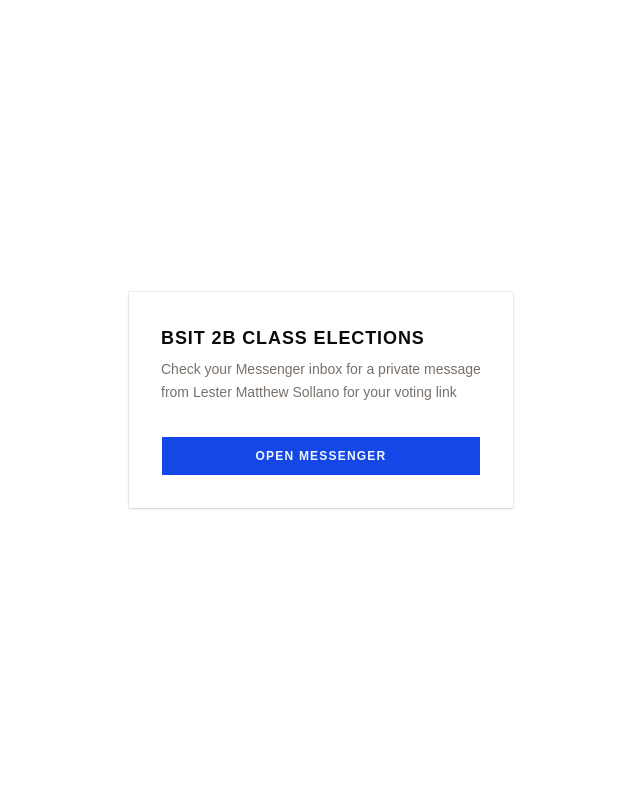
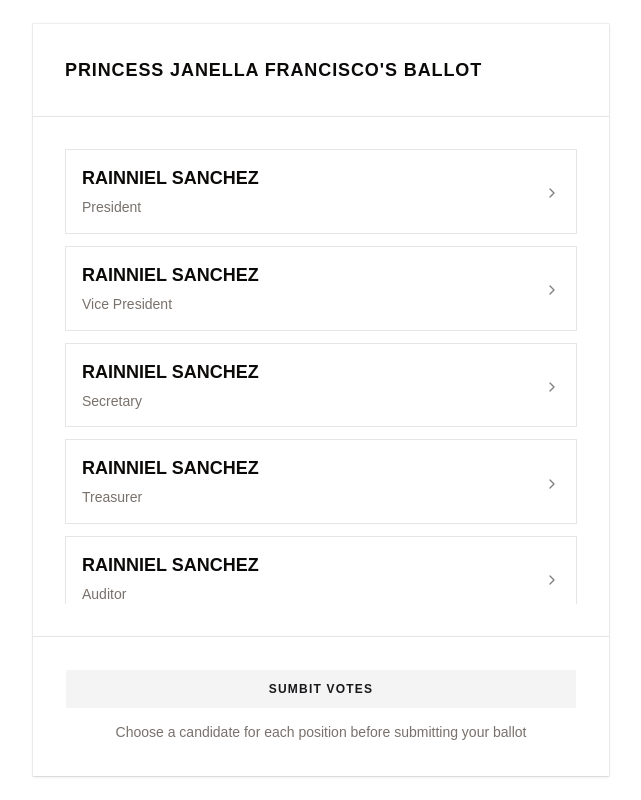
Before and after one commit to lestersollano/bsit-2b-election, a React (Vite) app: page /voter/1 in a window 1280 px wide. Shown: the whole page, without its empty margins (319-960 px from the left). Built offline with nearby package versions, Linux system fonts and the light colour scheme.

Commit message:
ready for deployment

```diff
--- a/package.json
+++ b/package.json
@@ -9,7 +9,9 @@
         "lint": "eslint .",
         "format": "prettier --write \"**/*.{ts,tsx}\"",
         "typecheck": "tsc --noEmit",
-        "preview": "vite preview --port 8080"
+        "preview": "vite preview",
+        "deploy": "gh-pages -d dist",
+        "predeploy": "pnpm run build"
     },
     "dependencies": {
         "@base-ui/react": "^1.6.0",
@@ -35,6 +37,7 @@
         "eslint": "^10",
         "eslint-plugin-react-hooks": "^7.1.1",
         "eslint-plugin-react-refresh": "^0.5.2",
+        "gh-pages": "^6.3.0",
         "globals": "^17",
         "prettier": "^3.8.3",
         "prettier-plugin-tailwindcss": "^0.8.0",
--- a/src/Primer.tsx
+++ b/src/Primer.tsx
@@ -71,9 +71,9 @@
                         <strong>10:00 AM</strong>.
                         <br />
                         <br />
-                        Regardless if you vote or not, all existing votes before
-                        July 21, 2026 12:00 AM will be the basis for the winners
-                        of each position.
+                        Regardless if you vote or not, only the existing votes
+                        before <strong>July 20, 2026 8:00 PM</strong> will be
+                        the basis for the winners of each position.
                         <br />
                         <br />
                         <hr />
@@ -81,6 +81,11 @@
                         In the event of a winner getting disqualified due to
                         unforseen circumstances, a classroom based election will
                         be held in a future date.
+                        <br />
+                        <br />
+                        In the event of a tie, both candidates can settle it
+                        themselves or a tiebreaker will be held in the Messenger
+                        announcement group chat.
                     </CardDescription>
                 </CardHeader>
                 <CardFooter className="flex flex-col gap-3">
--- /dev/null
+++ b/src/Voter.tsx
@@ -0,0 +1,55 @@
+import { Button } from "@/components/ui/button"
+import {
+    Card,
+    CardFooter,
+    CardDescription,
+    CardHeader,
+    CardTitle,
+    CardContent,
+} from "./components/ui/card"
+import { Separator } from "./components/ui/separator"
+import PositionCard from "./components/voter/PositionCard"
+
+export function Voter() {
+    return (
+        <div className="box-border flex h-dvh justify-center p-6">
+            <Card className="w-full max-w-xl justify-between">
+                <CardHeader>
+                    <CardTitle>Princess Janella Francisco's Ballot</CardTitle>
+                </CardHeader>
+                <Separator />
+                <CardContent className="flex flex-1 flex-col gap-3 overflow-auto">
+                    <PositionCard
+                        name="Rainniel Sanchez"
+                        position="President"
+                    />
+                    <PositionCard
+                        name="Rainniel Sanchez"
+                        position="Vice President"
+                    />
+                    <PositionCard
+                        name="Rainniel Sanchez"
+                        position="Secretary"
+                    />
+                    <PositionCard
+                        name="Rainniel Sanchez"
+                        position="Treasurer"
+                    />
+                    <PositionCard name="Rainniel Sanchez" position="Auditor" />
+                </CardContent>
+                <Separator />
+                <CardFooter className="flex flex-col gap-3">
+                    <Button className="w-full" variant={"secondary"}>
+                        Sumbit Votes
+                    </Button>
+                    <CardDescription className="text-center">
+                        Choose a candidate for each position before submitting
+                        your ballot
+                    </CardDescription>
+                </CardFooter>
+            </Card>
+        </div>
+    )
+}
+
+export default Voter
--- /dev/null
+++ b/src/components/ui/item.tsx
@@ -0,0 +1,201 @@
+import * as React from "react"
+import { mergeProps } from "@base-ui/react/merge-props"
+import { useRender } from "@base-ui/react/use-render"
+import { cva, type VariantProps } from "class-variance-authority"
+
+import { cn } from "@/lib/utils"
+import { Separator } from "@/components/ui/separator"
+
+function ItemGroup({ className, ...props }: React.ComponentProps<"div">) {
+  return (
+    <div
+      role="list"
+      data-slot="item-group"
+      className={cn(
+        "group/item-group flex w-full flex-col gap-4 has-data-[size=sm]:gap-2.5 has-data-[size=xs]:gap-2",
+        className
+      )}
+      {...props}
+    />
+  )
+}
+
+function ItemSeparator({
+  className,
+  ...props
+}: React.ComponentProps<typeof Separator>) {
+  return (
+    <Separator
+      data-slot="item-separator"
+      orientation="horizontal"
+      className={cn("my-2", className)}
+      {...props}
+    />
+  )
+}
+
+const itemVariants = cva(
+  "group/item flex w-full flex-wrap items-center rounded-none border text-sm transition-colors duration-100 outline-none focus-visible:border-ring focus-visible:ring-[3px] focus-visible:ring-ring/50 [a]:transition-colors [a]:hover:bg-muted",
+  {
+    variants: {
+      variant: {
+        default: "border-transparent",
+        outline: "border-border",
+        muted: "border-transparent bg-muted/50",
+      },
+      size: {
+        default: "gap-3.5 px-4 py-3.5",
+        sm: "gap-3.5 px-3.5 py-3",
+        xs: "gap-2.5 px-3 py-2.5 in-data-[slot=dropdown-menu-content]:p-0",
+      },
+    },
+    defaultVariants: {
+      variant: "default",
+      size: "default",
+    },
+  }
+)
+
+function Item({
+  className,
+  variant = "default",
+  size = "default",
+  render,
+  ...props
+}: useRender.ComponentProps<"div"> & VariantProps<typeof itemVariants>) {
+  return useRender({
+    defaultTagName: "div",
+    props: mergeProps<"div">(
+      {
+        className: cn(itemVariants({ variant, size, className })),
+      },
+      props
+    ),
+    render,
+    state: {
+      slot: "item",
+      variant,
+      size,
+    },
+  })
+}
+
+const itemMediaVariants = cva(
+  "flex shrink-0 items-center justify-center gap-2 group-has-data-[slot=item-description]/item:translate-y-0.5 group-has-data-[slot=item-description]/item:self-start [&_svg]:pointer-events-none",
+  {
+    variants: {
+      variant: {
+        default: "bg-transparent",
+        icon: "[&_svg:not([class*='size-'])]:size-4",
+        image:
+          "size-10 overflow-hidden rounded-none group-data-[size=sm]/item:size-8 group-data-[size=xs]/item:size-6 group-data-[size=xs]/item:rounded-none [&_img]:size-full [&_img]:object-cover",
+      },
+    },
+    defaultVariants: {
+      variant: "default",
+    },
+  }
+)
+
+function ItemMedia({
+  className,
+  variant = "default",
+  ...props
+}: React.ComponentProps<"div"> & VariantProps<typeof itemMediaVariants>) {
+  return (
+    <div
+      data-slot="item-media"
+      data-variant={variant}
+      className={cn(itemMediaVariants({ variant, className }))}
+      {...props}
+    />
+  )
+}
+
+function ItemContent({ className, ...props }: React.ComponentProps<"div">) {
+  return (
+    <div
+      data-slot="item-content"
+      className={cn(
+        "flex flex-1 flex-col gap-1 group-data-[size=xs]/item:gap-0.5 [&+[data-slot=item-content]]:flex-none",
+        className
+      )}
+      {...props}
+    />
+  )
+}
+
+function ItemTitle({ className, ...props }: React.ComponentProps<"div">) {
+  return (
+    <div
+      data-slot="item-title"
+      className={cn(
+        "line-clamp-1 flex w-fit items-center gap-2 text-xs leading-snug font-semibold uppercase underline-offset-4",
+        className
+      )}
+      {...props}
+    />
+  )
+}
+
+function ItemDescription({ className, ...props }: React.ComponentProps<"p">) {
+  return (
+    <p
+      data-slot="item-description"
+      className={cn(
+        "line-clamp-2 text-left text-sm leading-relaxed font-normal text-muted-foreground [&>a]:underline [&>a]:underline-offset-4 [&>a:hover]:text-primary",
+        className
+      )}
+      {...props}
+    />
+  )
+}
+
+function ItemActions({ className, ...props }: React.ComponentProps<"div">) {
+  return (
+    <div
+      data-slot="item-actions"
+      className={cn("flex items-center gap-2", className)}
+      {...props}
+    />
+  )
+}
+
+function ItemHeader({ className, ...props }: React.ComponentProps<"div">) {
+  return (
+    <div
+      data-slot="item-header"
+      className={cn(
+        "flex basis-full items-center justify-between gap-2",
+        className
+      )}
+      {...props}
+    />
+  )
+}
+
+function ItemFooter({ className, ...props }: React.ComponentProps<"div">) {
+  return (
+    <div
+      data-slot="item-footer"
+      className={cn(
+        "flex basis-full items-center justify-between gap-2",
+        className
+      )}
+      {...props}
+    />
+  )
+}
+
+export {
+  Item,
+  ItemMedia,
+  ItemContent,
+  ItemActions,
+  ItemGroup,
+  ItemSeparator,
+  ItemTitle,
+  ItemDescription,
+  ItemHeader,
+  ItemFooter,
+}
--- /dev/null
+++ b/src/components/ui/separator.tsx
@@ -0,0 +1,23 @@
+import { Separator as SeparatorPrimitive } from "@base-ui/react/separator"
+
+import { cn } from "@/lib/utils"
+
+function Separator({
+  className,
+  orientation = "horizontal",
+  ...props
+}: SeparatorPrimitive.Props) {
+  return (
+    <SeparatorPrimitive
+      data-slot="separator"
+      orientation={orientation}
+      className={cn(
+        "shrink-0 bg-border data-horizontal:h-px data-horizontal:w-full data-vertical:w-px data-vertical:self-stretch",
+        className
+      )}
+      {...props}
+    />
+  )
+}
+
+export { Separator }
--- /dev/null
+++ b/src/components/voter/PositionCard.tsx
@@ -0,0 +1,34 @@
+import { useNavigate, useParams } from "react-router"
+import {
+    Item,
+    ItemActions,
+    ItemContent,
+    ItemDescription,
+    ItemMedia,
+    ItemTitle,
+} from "../ui/item"
+import { ChevronRight } from "lucide-react"
+
+function PositionCard({ name, position }: { name: string; position: string }) {
+    const { id } = useParams()
+    const navigate = useNavigate()
+    const handlePosition = (position: string) => {
+        navigate(`/voter/${id}/${position}`)
+    }
+
+    return (
+        <Item variant={"outline"} onClick={() => handlePosition("president")}>
+            <ItemContent>
+                <ItemTitle className="text-lg">{name}</ItemTitle>
+                <ItemDescription>{position}</ItemDescription>
+            </ItemContent>
+            <ItemActions>
+                <ItemMedia variant={"icon"}>
+                    <ChevronRight color="grey"></ChevronRight>
+                </ItemMedia>
+            </ItemActions>
+        </Item>
+    )
+}
+
+export default PositionCard
--- a/src/main.tsx
+++ b/src/main.tsx
@@ -4,6 +4,7 @@
 import App from "./App.tsx"
 import NotFound from "./NotFound.tsx"
 import Primer from "./Primer.tsx"
+import Voter from "./Voter.tsx"
 import { ThemeProvider } from "@/components/theme-provider.tsx"
 import { BrowserRouter, Route, Routes } from "react-router"
 
@@ -12,8 +13,9 @@
         <BrowserRouter>
             <Routes>
                 <Route path="/" element={<App />} />
-                <Route path="/voter/:id" element={<App />} />
-                <Route path="/primer/:id" element={<Primer />} />
+                <Route path="/voter/:id" element={<Voter />} />
+                <Route path="/voter/:id/:position" element={<App />} />
+                <Route path="/primer" element={<Primer />} />
                 <Route path="*" element={<NotFound />} />
             </Routes>
         </BrowserRouter>
--- a/vite.config.ts
+++ b/vite.config.ts
@@ -5,10 +5,11 @@
 
 // https://vite.dev/config/
 export default defineConfig({
-  plugins: [react(), tailwindcss()],
-  resolve: {
-    alias: {
-      "@": path.resolve(__dirname, "./src"),
+    plugins: [react(), tailwindcss()],
+    resolve: {
+        alias: {
+            "@": path.resolve(__dirname, "./src"),
+        },
     },
-  },
+    base: "/",
 })
```
Also changed, not shown: 1 other file (tests, documents, lock files or other folders).
